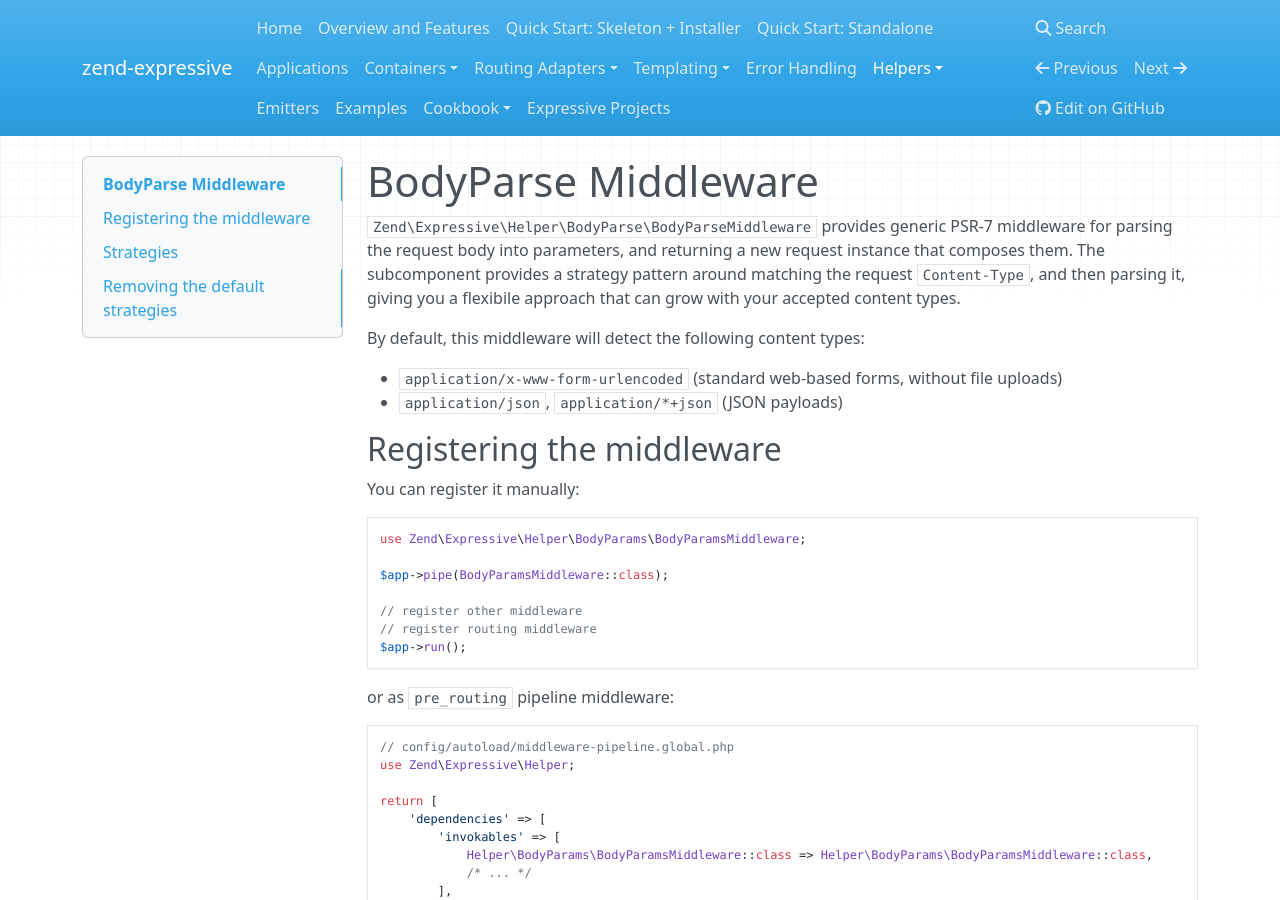
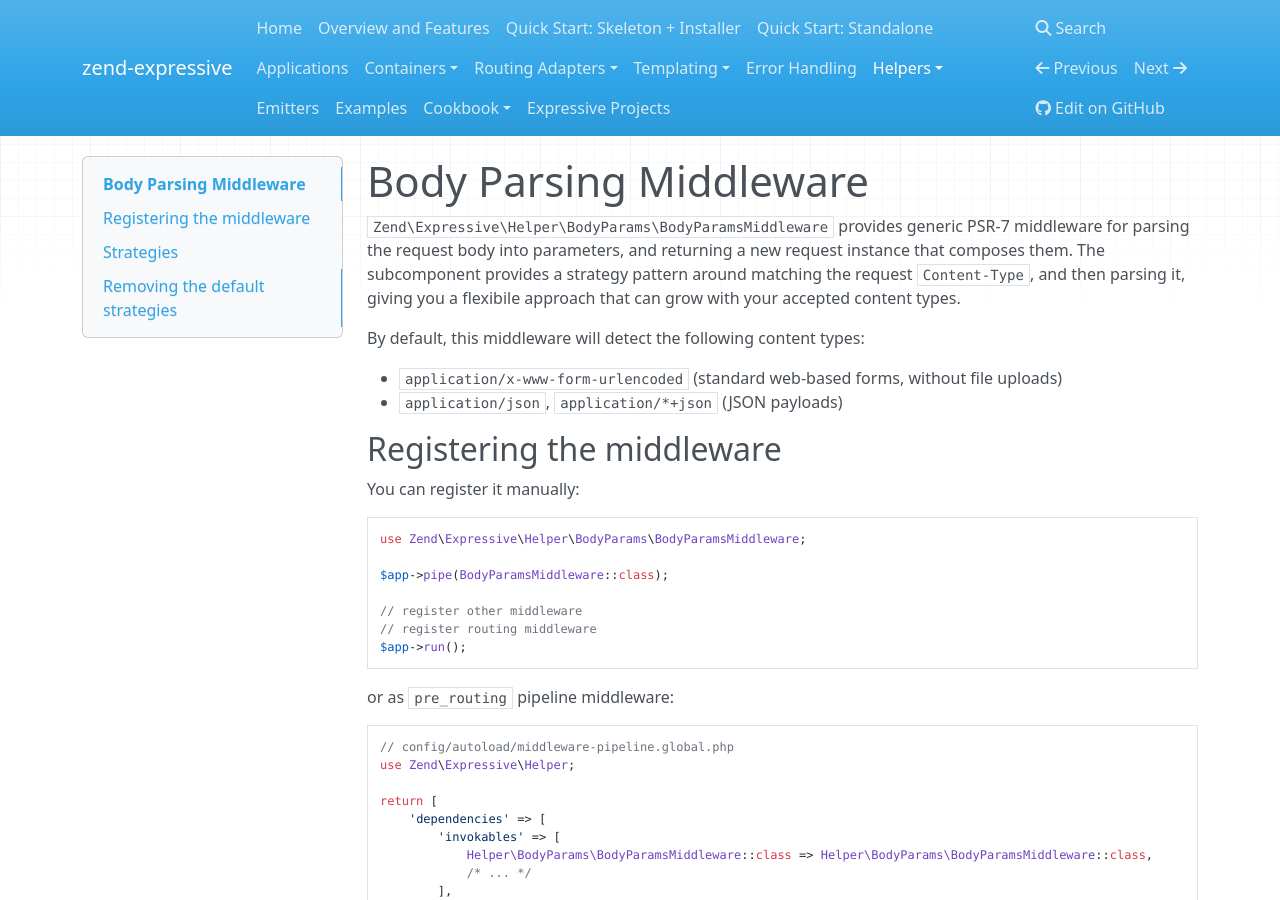
Before and after one commit to zendframework/zend-expressive, an MkDocs documentation site: the page built from doc/book/helpers/body-parse.md, in a window 1280 px wide and 900 px high. Built offline with MkDocs 1.6.1, drawn with Linux system fonts in a browser that asks for light colours; nearby versions of some CDN libraries; old or Windows-style settings are respelled for this version of MkDocs; some of the changed text lies outside the part shown.

Commit message:
middleware class name fixes
I am not sure if we want to use (BodyParams\)BodyParamsMiddleware as the document heading as it was done with the url helpers (and rename the file accordingly) so i used the title provided in the bookdown.json

```diff
--- a/doc/book/helpers/body-parse.md
+++ b/doc/book/helpers/body-parse.md
@@ -1,6 +1,6 @@
-# BodyParse Middleware
+# Body Parsing Middleware
 
-`Zend\Expressive\Helper\BodyParse\BodyParseMiddleware` provides generic PSR-7
+`Zend\Expressive\Helper\BodyParams\BodyParamsMiddleware` provides generic PSR-7
 middleware for parsing the request body into parameters, and returning a new
 request instance that composes them. The subcomponent provides a strategy
 pattern around matching the request `Content-Type`, and then parsing it, giving
```
Also changed, not shown: other parts of doc/book/helpers/body-parse.md (+1 -1 lines).
